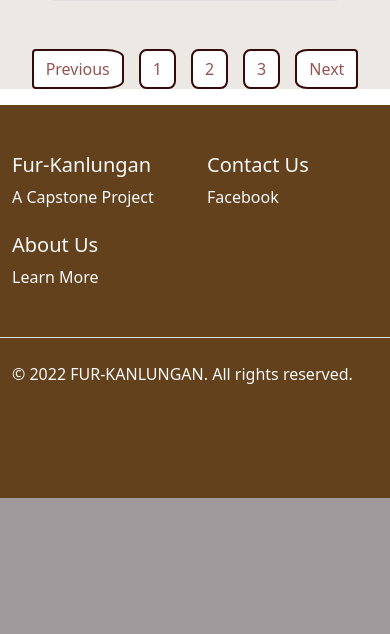
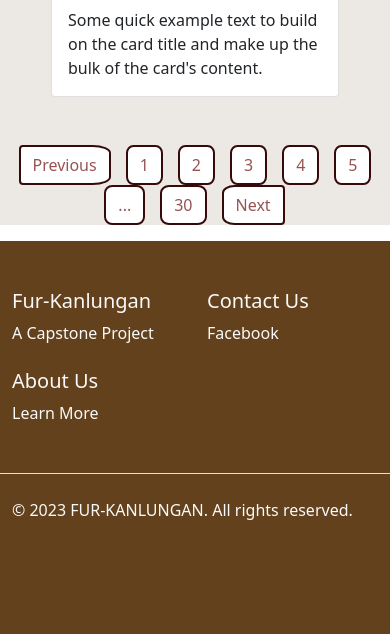
Before and after one commit to daryll-troy/fur-kanlungan, a PHP site: page /pages/dashboard.php in a window 390 px wide. Shown: the part 1213-1847 px from the top of the page. Before the commit the page ends 1711 px from the top, so only its background shows below. Run offline with PHP 8.4, Linux system fonts and the light colour scheme.

Commit message:
finished responsiveness of header and pet-list

```diff
--- a/css/index.css
+++ b/css/index.css
@@ -56,7 +56,7 @@
 /* move .login h4 below to add more space on its top side*/
 .login h4 {
     position: relative;
-    top: 1em;
+    top: 0.5em;
 }
 
 .browse-pets {
--- a/css/pet-list.css
+++ b/css/pet-list.css
@@ -35,11 +35,9 @@
 .press-search:hover {
     background-color: rgb(54, 10, 10);
 }
-.choose-animal:focus{
+
+.choose-animal:focus {
     background-color: rgb(54, 10, 10);
-}
-.pet-container {
-    /* height: 30em; */
 }
 
 /* Modify the pagination bar */
@@ -61,11 +59,17 @@
     background-color: rgb(54, 10, 10);
     color: aliceblue;
 }
+
 /* adjust the pagination width to overflow: auto */
-.pagination{
+.pagination {
     overflow: auto;
 }
 
+/* set to justify-content: between the .wrap-search div */
+.wrap-search {
+    display: flex;
+    justify-content: space-between;
+}
 
 /********** Media Queries *************/
 
@@ -77,7 +81,6 @@
     }
 
     .choose-animal {
-        margin-right: 2em;
         width: 10em;
     }
 
@@ -93,6 +96,20 @@
 
     .page-number {
         padding-bottom: 2em;
-       ;
     }
 }
+
+/* add space to search button from the search bar */
+@media screen and (max-width: 480px) {
+    .press-search {
+        margin-top: 1em;
+    }
+}
+
+/* center the animal type and search form once they flex-wrap together */
+@media screen and (max-width: 767px) {
+    .wrap-search {
+        display: flex;
+        justify-content: center;
+    }
+}
--- a/pages/admin/admin-login.php
+++ b/pages/admin/admin-login.php
@@ -29,11 +29,7 @@
                     <div class="igitna">
                         <button type="submit" class="btn btn-primary submit-login">Sign in</button>
                     </div>
-                    <!-- <div class="signup">
-                        <p><a href="">Forgot Password</a></p>
-                        <p>Don't have an account? <span><a href="">Sign Up</a> </span></p>
-                    </div> -->
-                </form>
+               </form>
             </div>
         </div>
     </div>
--- a/pages/footer.php
+++ b/pages/footer.php
@@ -34,7 +34,7 @@
                     </div>
 
                     <div class="d-flex flex-column flex-sm-row justify-content-between py-4 my-4 border-top">
-                        <p class="puti">© 2022 FUR-KANLUNGAN. All rights reserved.</p>
+                        <p class="puti">© 2023 FUR-KANLUNGAN. All rights reserved.</p>
                     </div>
             </footer>
         </div>
--- a/pages/header.php
+++ b/pages/header.php
@@ -4,25 +4,35 @@
     <meta charset="UTF-8">
     <meta http-equiv="X-UA-Compatible" content="IE=edge">
     <meta name="viewport" content="width=device-width, initial-scale=1.0">
+   <!-- css reset -->
+   <link rel="stylesheet" href="../css/css-resets.css">
 </head>
 
 <body>
     <section class="header">
         <nav class="navbar navbar-expand-lg navbar-light bg-light fixed-top ipantay-nav">
             <div class="container-fluid ipantay-cont-fluid">
-                <a href="#"><img src="../images/logo.gif" alt="logo" class="logo me-4"></a>
-                <span id="fur-kanlungan">Fur-Kanlungan</span>
+
+                <a href="dashboard.php">
+                    <img src="../images/logo.gif" alt="logo" class="logo me-4">
+                </a>
+                <a href="dashboard.php"> <span id="fur-kanlungan">Fur-Kanlungan</span>
+                </a>
+
                 <button class="navbar-toggler" type="button" data-bs-toggle="collapse" data-bs-target="#navbarScroll" aria-controls="navbarScroll" aria-expanded="false" aria-label="Toggle navigation">
                     <span class="navbar-toggler-icon"></span>
                 </button>
                 <div class="collapse navbar-collapse isagad-hover" id="navbarScroll">
-                    <ul class="navbar-nav me-auto my-2 my-lg-0 navbar-nav-scroll d-flex" style="--bs-scroll-height: 100px;">
+                    <ul class="navbar-nav my-2 my-lg-0 navbar-nav-scroll">
                         <li class="nav-item">
                             <a class="nav-link" aria-current="page" href="#"> <span class="puti-header">Chats</span></a></a>
                         </li>
 
                         <li class="nav-item">
-                            <a class="nav-link" href="#"><span class="puti-header">Pet Products</span></a>
+                            <a class="nav-link" href="#"><span class="puti-header">Products</span></a>
+                        </li>
+                        <li class="nav-item">
+                            <a class="nav-link" href="#"><span class="puti-header">Shops</span></a>
                         </li>
                         <li class="nav-item">
                             <a class="nav-link" href="#"><span class="puti-header">Clinics</span></a>
@@ -36,9 +46,9 @@
                             </a>
                             <ul class="dropdown-menu dropdown-menu-end" aria-labelledby="navbarScrollingDropdown">
                                 <li><a class="dropdown-item" href="#">History</a></li>
-                                <li><a class="dropdown-item" href="#">Change Password</a></li>
+                                <li><a class="dropdown-item" href="#">Profile</a></li>
                                 <li>
-                                    <hr class="dropdown-divider">
+                                    <hr class="dropdown-divider" style="color: black;">
                                 </li>
                                 <li><a class="dropdown-item" href="#">Sign Out</a></li>
                             </ul>
--- a/pages/pet-list.php
+++ b/pages/pet-list.php
@@ -4,15 +4,16 @@
     <meta charset="UTF-8">
     <meta http-equiv="X-UA-Compatible" content="IE=edge">
     <meta name="viewport" content="width=device-width, initial-scale=1.0">
+    <!-- <script src="../js/remove-classes.js"></script> -->
 </head>
 
 <body>
     <!-- Browse Pets Section -->
     <section class="pet-list min-vh-100" id="pet-list">
-        <div class="container d-flex justify-content-between filter">
+        <div class="container flex-wrap filter wrap-search">
             <!-- Dropdown to filter the animal category -->
-            <div class="dropdown mt-5">
-                <button class="btn btn-secondary dropdown-toggle choose-animal ms-5" type="button" id="dropdownMenuButton1" data-bs-toggle="dropdown" aria-expanded="false">
+            <div class="dropdown mt-5 d-flex justify-content-center ">
+                <button class="btn btn-secondary dropdown-toggle choose-animal " type="button" id="dropdownMenuButton1" data-bs-toggle="dropdown" aria-expanded="false">
                     Animal Type
                 </button>
                 <ul class="dropdown-menu" aria-labelledby="dropdownMenuButton1">
@@ -22,9 +23,9 @@
                 </ul>
             </div>
             <!-- Search the name of the animal -->
-            <nav class="navbar navbar-light bg-light mt-5 me-5 search-nav ">
+            <nav class="navbar navbar-light bg-light mt-5 search-nav">
                 <div class="container-fluid search-nav">
-                    <form class="d-flex">
+                    <form class="d-flex flex-wrap justify-content-center pet-list">
                         <input class="form-control me-2 type-search " type="search" placeholder="Search" aria-label="Search">
                         <button class="btn btn-outline-success press-search" type="submit">Search</button>
                     </form>
@@ -63,13 +64,17 @@
         <!-- Pagination for the list of pets -->
         <div class="page-number">
             <nav aria-label="Page navigation example">
-                <ul class="pagination  justify-content-center no-margin-bottom">
+                <ul class="pagination d-flex flex-wrap justify-content-center no-margin-bottom">
                     <li class="page-item">
                         <a class="page-link" href="#" tabindex="-1" aria-disabled="true">Previous</a>
                     </li>
                     <li class="page-item"><a class="page-link" href="#">1</a></li>
                     <li class="page-item"><a class="page-link" href="#">2</a></li>
                     <li class="page-item"><a class="page-link" href="#">3</a></li>
+                    <li class="page-item"><a class="page-link" href="#">4</a></li>
+                    <li class="page-item"><a class="page-link" href="#">5</a></li>
+                    <li class="page-item"><a class="page-link" href="#">...</a></li>
+                    <li class="page-item"><a class="page-link" href="#">30</a></li>
                     <li class="page-item">
                         <a class="page-link" href="#">Next</a>
                     </li>
```
Also changed, not shown: css/header.css (+32 -14 lines).
